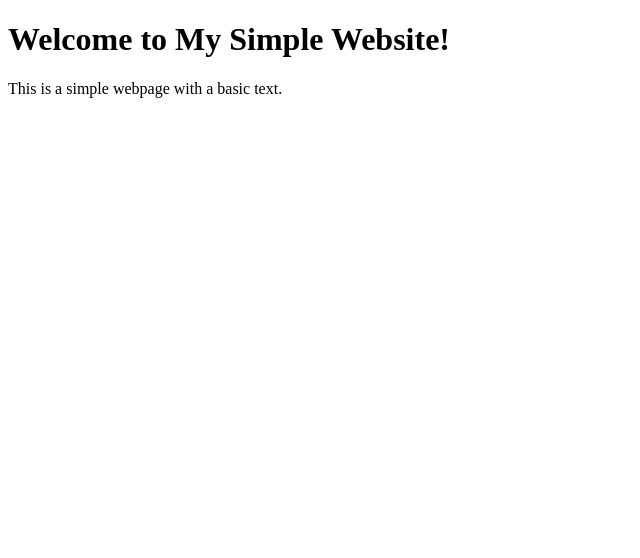
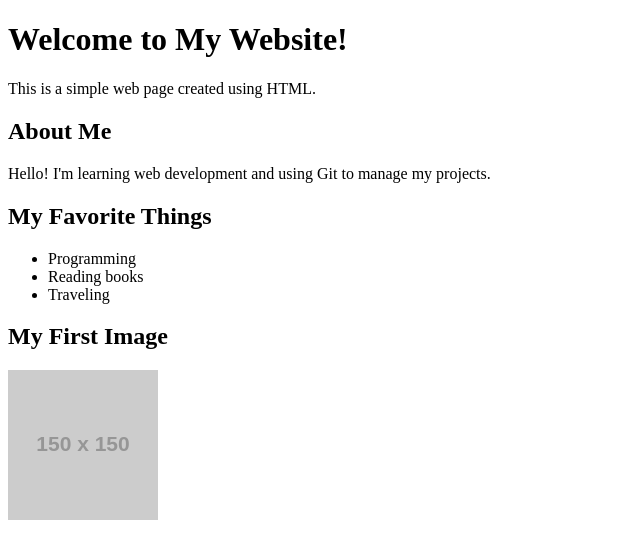
Before and after one commit to toharbarazi/git-practice, a plain HTML site: page index.html in a window 1280 px wide. Shown: the whole page, without its empty margins (0-640 px from the left). Drawn offline with Linux system fonts and the light colour scheme; placeholder pictures from the web are drawn by us.

Commit message:
made some changes in html

```diff
--- a/index.html
+++ b/index.html
@@ -3,10 +3,24 @@
 <head>
     <meta charset="UTF-8">
     <meta name="viewport" content="width=device-width, initial-scale=1.0">
-    <title>My Simple Website</title>
+    <title>My First Website</title>
 </head>
 <body>
-    <h1>Welcome to My Simple Website!</h1>
-    <p>This is a simple webpage with a basic text.</p>
+    <h1>Welcome to My Website!</h1>
+    <p>This is a simple web page created using HTML.</p>
+
+    <h2>About Me</h2>
+    <p>Hello! I'm learning web development and using Git to manage my projects.</p>
+
+    <h2>My Favorite Things</h2>
+    <ul>
+        <li>Programming</li>
+        <li>Reading books</li>
+        <li>Traveling</li>
+    </ul>
+
+    <h2>My First Image</h2>
+    <img src="https://via.placeholder.com/150" alt="Placeholder Image">
+
 </body>
 </html>
```
